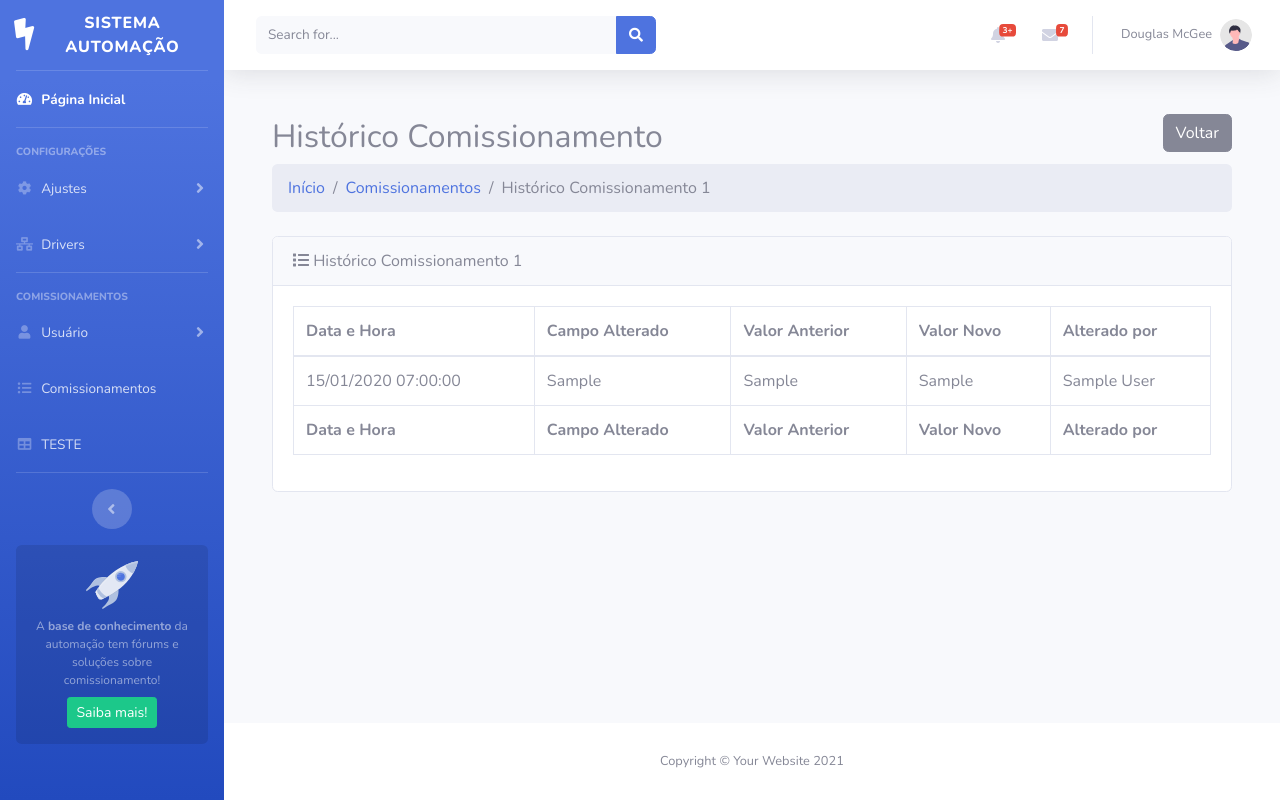
After one commit to mariatheresa2/Automacao, a Django app: page /comissionamento/1/historico in a window 1280 px wide. The commit adds this page. Run offline with Django 5.2, Linux system fonts and the light colour scheme; tables that the repository leaves empty hold one stand-in row (values such as "Sample post"); some libraries are stand-ins or nearby versions.

Commit message:
implementado histórico de modificações de um comissionamento

```diff
--- a/comissionamento/models.py
+++ b/comissionamento/models.py
@@ -1,4 +1,5 @@
 from django.db import models
+from django.contrib.auth.models import User
 
 DISTRIBUIDORA = [
     ('AL', 'Alagoas'),
@@ -37,3 +38,19 @@ class Comissionamento(models.Model):
 
     def __str__(self):
         return f"Comissionamento {self.pk}"
+
+class ComissionamentoHistorico(models.Model):
+    comissionamento = models.ForeignKey(Comissionamento, on_delete=models.CASCADE, related_name='historico')
+    campo_alterado = models.CharField(max_length=100)
+    valor_anterior = models.CharField(max_length=255)
+    valor_novo = models.CharField(max_length=255)
+    alterado_em = models.DateTimeField(auto_now_add=True)
+    alterado_por = models.ForeignKey(User, on_delete=models.SET_NULL, null=True, blank=True)
+
+    CAMPO_NOMES = {
+        'distribuidora': 'Distribuidora',
+        'data_comissionamento': 'Data do Comissionamento',
+    }
+
+    def campo_alterado_friendly(self):
+        return self.CAMPO_NOMES.get(self.campo_alterado, self.campo_alterado)
--- /dev/null
+++ b/comissionamento/templates/comissionamento/historico_comissionamento.html
@@ -0,0 +1,58 @@
+{% extends 'comissionamento/base.html' %}
+{% block content %}
+<div class="container-fluid px-4">
+    <div style="justify-content: space-between;flex-direction: row;display: flex;align-items: center;">
+        <h2 class="mt-4">Histórico Comissionamento</h2>
+        <div class="btn-group mt-2">
+            <a href="{% url 'detalhes_comissionamento' comissionamento.pk %}" class="btn btn-secondary"
+                aria-current="page">Voltar</a>
+        </div>
+    </div>
+    <ol class="breadcrumb mb-4">
+        <li class="breadcrumb-item"><a href="{% url 'home' %}">Início</a></li>
+        <li class="breadcrumb-item"><a href="{% url 'comissionamentos' %}">Comissionamentos</a></li>
+        <li class="breadcrumb-item">Histórico Comissionamento {{ comissionamento.pk }}</li>
+    </ol>
+    <div class="card mb-4">
+        <div class="card-header">
+            <i class="fas fa-list me-1"></i>
+            Histórico Comissionamento {{ comissionamento.pk }}
+        </div>
+        <div class="card-body">
+            <div class="table-responsive">
+                <table class="table table-bordered" id="dataTable" width="100%" cellspacing="0">
+                    <thead>
+                        <tr>
+                            <th>Data e Hora</th>
+                            <th>Campo Alterado</th>
+                            <th>Valor Anterior</th>
+                            <th>Valor Novo</th>
+                            <th>Alterado por</th>
+                        </tr>
+                    </thead>
+                    <tfoot>
+                        <tr>
+                            <th>Data e Hora</th>
+                            <th>Campo Alterado</th>
+                            <th>Valor Anterior</th>
+                            <th>Valor Novo</th>
+                            <th>Alterado por</th>
+                        </tr>
+                    </tfoot>
+                    <tbody>
+                        {% for item in historico %}
+                        <tr>
+                            <td>{{item.alterado_em|date:"d/m/Y h:i:s"}}</td>
+                            <td>{{item.campo_alterado_friendly }}</td>
+                            <td>{{item.valor_anterior}}</td>
+                            <td>{{item.valor_novo}}</td>
+                            <td>{{item.alterado_por.get_full_name|default:item.alterado_por.username}}</td>
+                        </tr>
+                        {% endfor %}
+                    </tbody>
+                </table>
+            </div>
+        </div>
+    </div>
+</div>
+{% endblock %}
--- a/comissionamento/urls.py
+++ b/comissionamento/urls.py
@@ -10,6 +10,7 @@ urlpatterns = [
     path('comissionamento/<int:pk>/', views.detalhes_comissionamento, name='detalhes_comissionamento'),
     path('comissionamento/<int:pk>/editar', views.editar_comissionamento, name='editar_comissionamento'),
     path('comissionamento/<int:pk>/cancelar', views.cancelar_comissionamento, name='cancelar_comissionamento'),
+    path('comissionamento/<int:pk>/historico', views.historico_comissionamento, name='historico_comissionamento'),
 
     path('teste/', views.teste, name='teste'),
 ]
--- a/comissionamento/views.py
+++ b/comissionamento/views.py
@@ -1,10 +1,14 @@
 from django.shortcuts import get_object_or_404, render, redirect
-from .models import Comissionamento
+from django.dispatch import receiver
+from django.db.models.signals import pre_save, post_save
+from .models import Comissionamento, ComissionamentoHistorico
 from .forms import ComissionamentoForm
 
+# Página Inicial
 def home(request):
     return render(request, 'comissionamento/home.html')
 
+# Página de testes
 def teste(request):
     comissionamentos = Comissionamento.objects.all()
     return render(request, 'comissionamento/teste.html', {'comissionamentos': comissionamentos})
@@ -27,15 +31,16 @@ def cadastrar_comissionamento(request):
 
 def editar_comissionamento(request, pk):
     comissionamento = get_object_or_404(Comissionamento, pk=pk)
-
     if request.method == 'POST':
         form = ComissionamentoForm(request.POST, instance=comissionamento)
         if form.is_valid():
-            form.save()
-            return redirect('detalhes_comissionamento', comissionamento.pk)
+            instance = form.save(commit=False)
+            instance.alterado_por = request.user
+            instance.save()
+            form.save_m2m()
+            return redirect('detalhes_comissionamento', pk=instance.pk)
     else:
         form = ComissionamentoForm(instance=comissionamento)
-        print(comissionamento.data_comissionamento)
 
     return render(request, 'comissionamento/formulario_comissionamento.html', {'form': form, 'comissionamento': comissionamento, 'modo': 'edicao'})
 
@@ -48,3 +53,27 @@ def detalhes_comissionamento(request, pk):
 
 def cancelar_comissionamento(request):
     return render(request, '')
+
+@receiver(pre_save, sender=Comissionamento)
+def salvar_historico_comissionamento(sender, instance, **kwargs):
+
+    if instance.pk:
+        comissionamento_anterior = Comissionamento.objects.get(pk=instance.pk)
+        campos_a_comparar = ['distribuidora', 'data_comissionamento']
+
+        for campo in campos_a_comparar:
+            valor_anterior = getattr(comissionamento_anterior, campo)
+            valor_novo = getattr(instance, campo)
+            if valor_anterior != valor_novo:
+                ComissionamentoHistorico.objects.create(
+                    comissionamento = instance,
+                    campo_alterado = campo,
+                    valor_anterior = valor_anterior,
+                    valor_novo = valor_novo,
+                    alterado_por = instance.alterado_por
+                )
+
+def historico_comissionamento(request, pk):
+    comissionamento = get_object_or_404(Comissionamento, pk=pk)
+    historico = comissionamento.historico.all()
+    return render(request, 'comissionamento/historico_comissionamento.html', {'comissionamento': comissionamento, 'historico': historico})
```
Also changed, not shown: comissionamento/templates/comissionamento/formulario_comissionamento.html (+4 -4 lines), comissionamento/migrations/0007_comissionamentohistorico.py (added), comissionamento/migrations/0008_rename_comissionamento_comissionamentohistorico_comissionamento_and_more.py (added).
